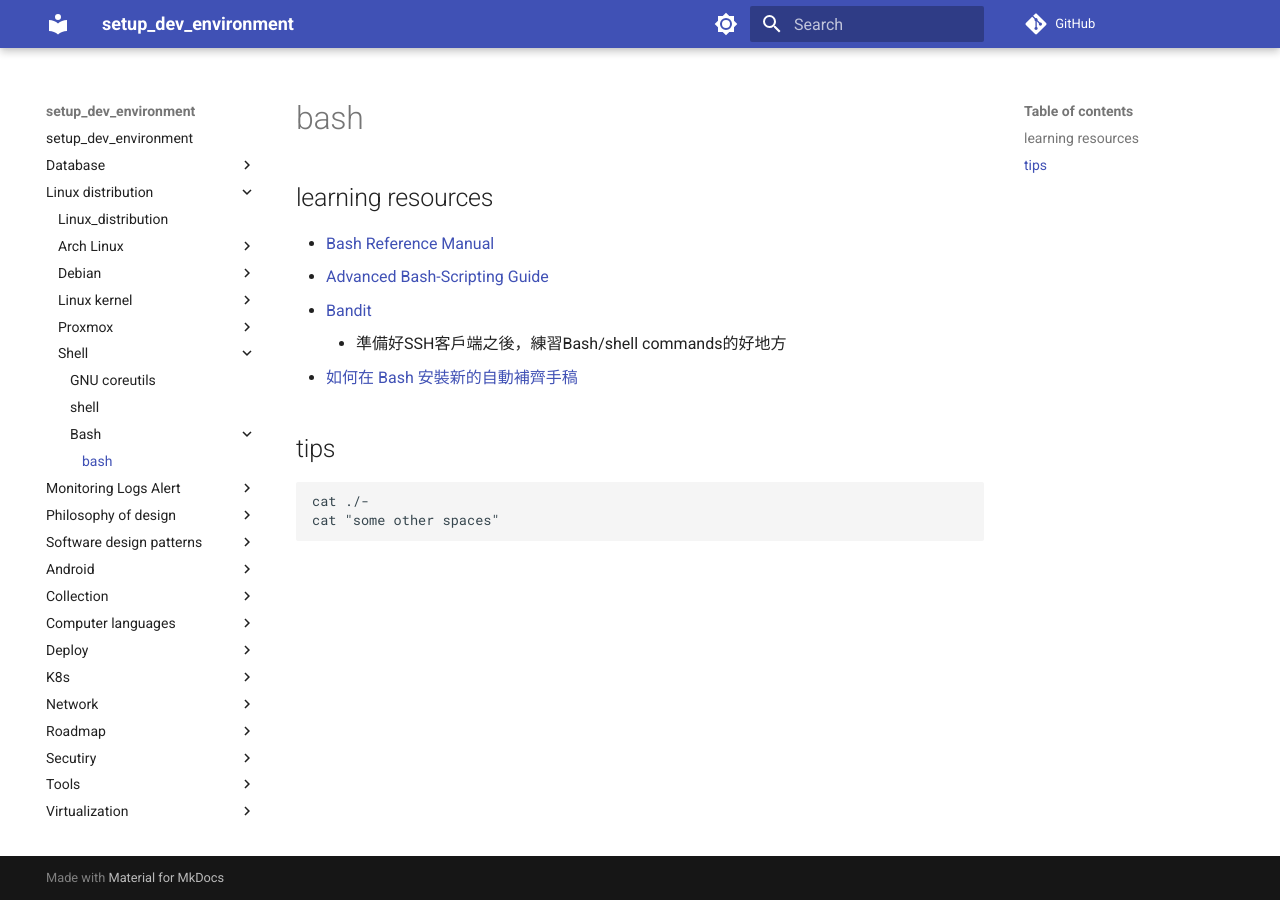
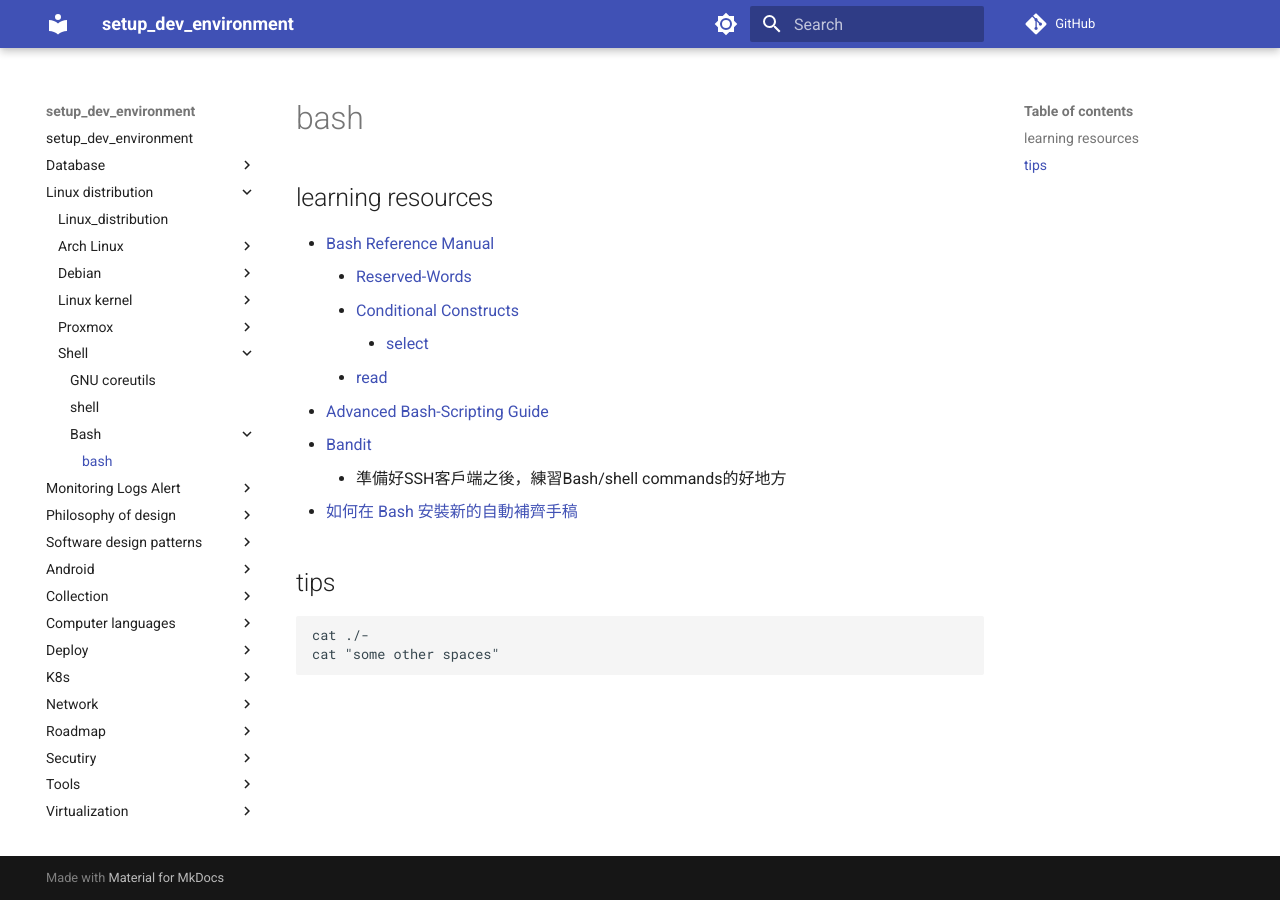
Before and after one commit to hong539/setup_dev_environment, an MkDocs documentation site: the page built from docs/Linux_distribution/shell/bash/bash.md, in a window 1280 px wide. Built offline with MkDocs 1.6.1 and Material for MkDocs 9.7.7, drawn with Linux system fonts in a browser that asks for light colours; comment, search, counter and statistics services are not loaded.

Commit message:
[skip ci] update docs

```diff
--- a/docs/Linux_distribution/shell/bash/bash.md
+++ b/docs/Linux_distribution/shell/bash/bash.md
@@ -3,6 +3,10 @@
 ## learning resources
 
 * [Bash Reference Manual](https://www.gnu.org/software/bash/manual/bash.html)
+    * [Reserved-Words](https://www.gnu.org/software/bash/manual/bash.html#Reserved-Words)
+    * [Conditional Constructs](https://www.gnu.org/software/bash/manual/bash.html#Conditional-Constructs)
+        * [select](https://www.gnu.org/software/bash/manual/bash.html#index-select)
+    * [read](https://www.gnu.org/software/bash/manual/html_node/Bash-Builtins.html#index-read)
 * [Advanced Bash-Scripting Guide](https://tldp.org/LDP/abs/html/)
 * [Bandit](https://overthewire.org/wargames/bandit/)
     * 準備好SSH客戶端之後，練習Bash/shell commands的好地方
```
